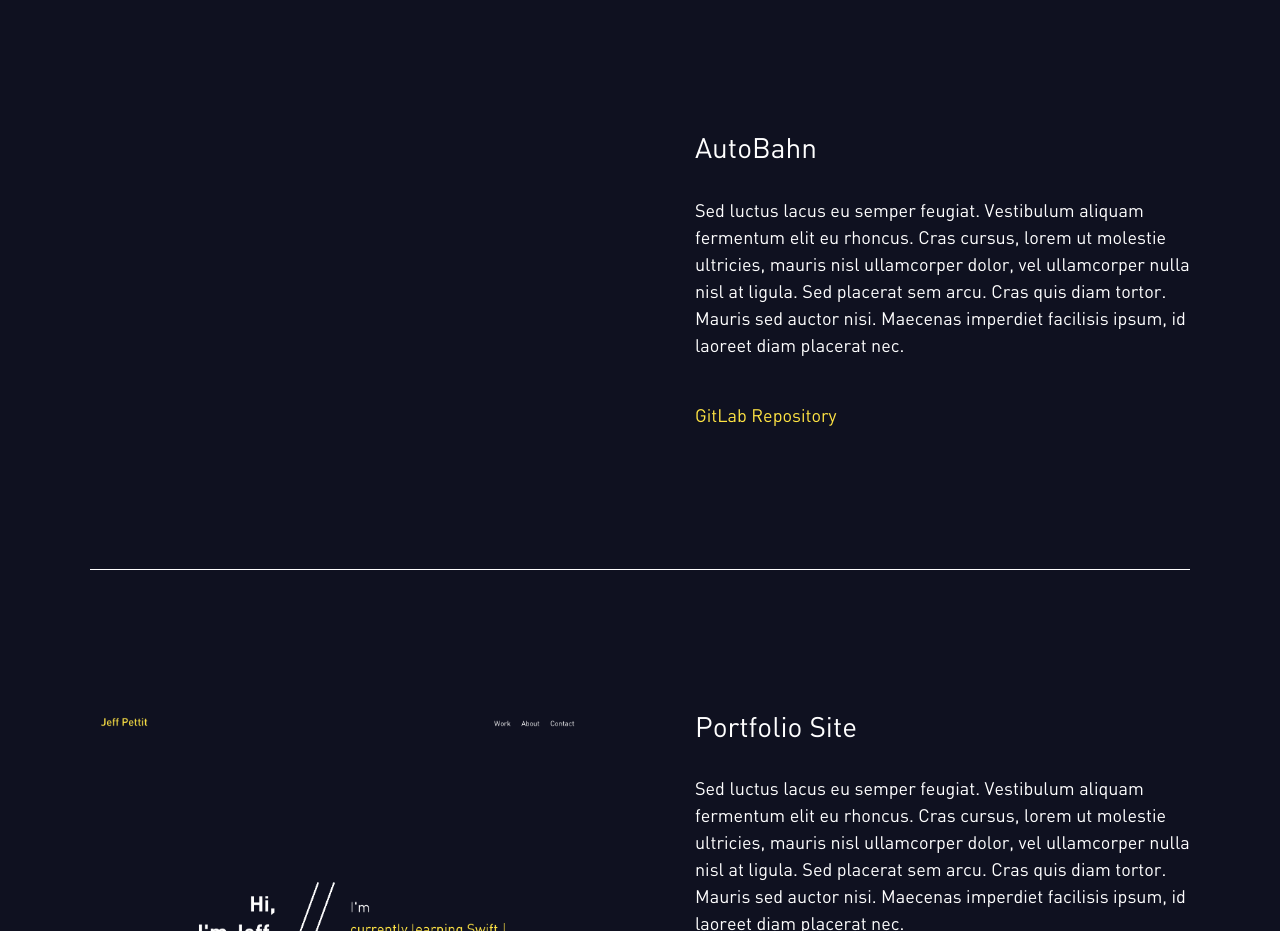
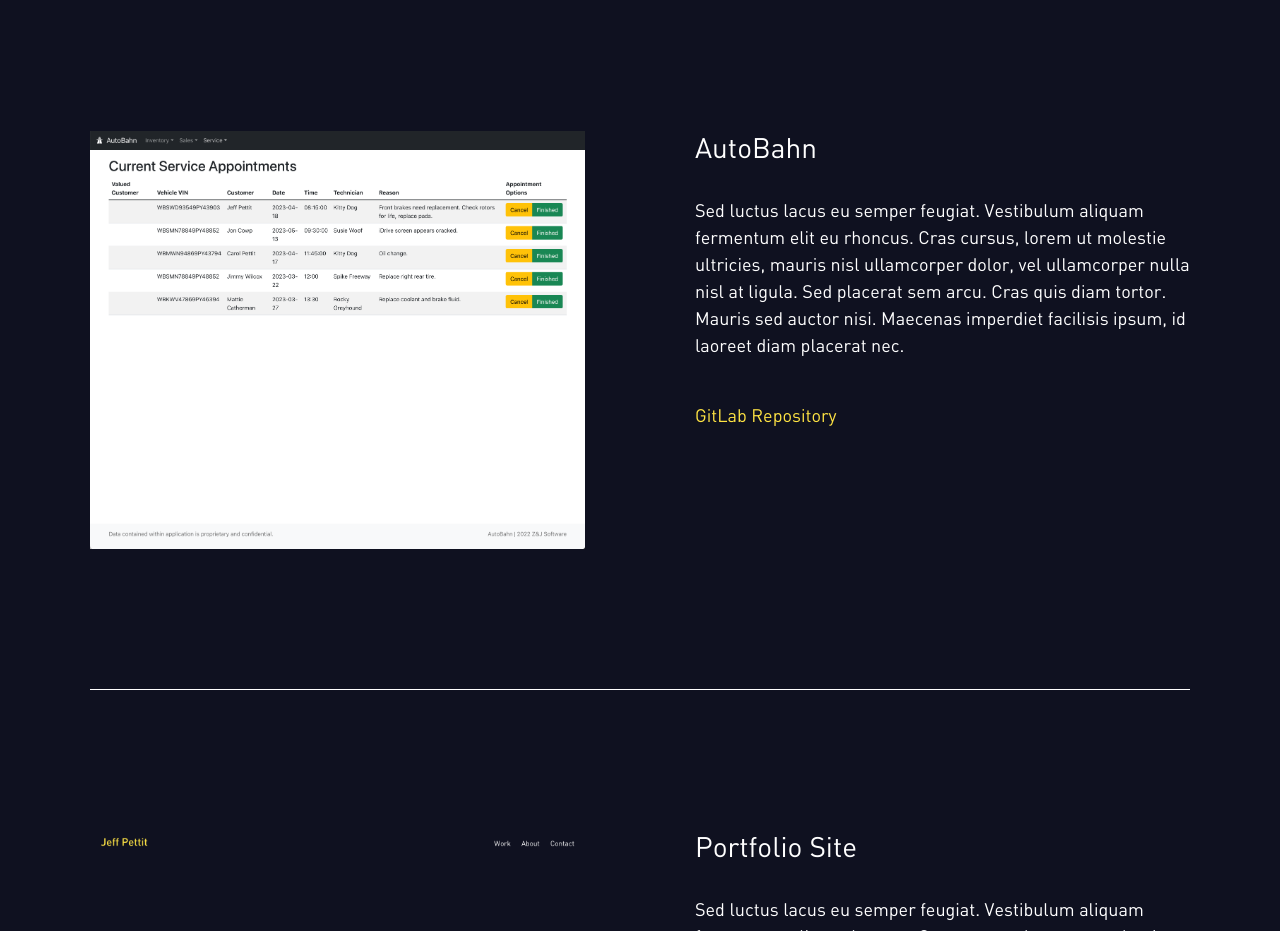
Before and after one commit to jwpettit/Portfolio-Website, a React (Create React App) app: page /work in a window 1280 px wide. Shown: the part 1800-2731 px from the top of the page. Built offline with nearby package versions, Linux system fonts and the light colour scheme.

Commit message:
All project screenshots in place

```diff
--- a/src/pages/Work.jsx
+++ b/src/pages/Work.jsx
@@ -97,7 +97,12 @@ export default function Work() {
                 </div>
                 <div className="Horizontal-Section-Divider" />
                 <div className="Page-Content-Container-2">
-                    <div className="Page-Content-Column-1"></div>
+                    <div className="Page-Content-Column-1">
+                        <img
+                            alt="AutoBahn Service List"
+                            src={`${process.env.PUBLIC_URL}/project_screenshots/Screenshot_AutoBahn_Service-List.png`}
+                        />
+                    </div>
                     <div className="Page-Content-Column-1">
                         <div className="H3-Header">
                             <h3>AutoBahn</h3>
```
Also changed, not shown: public/project_screenshots/Screenshot_AutoBahn_Service-List.png (added).
